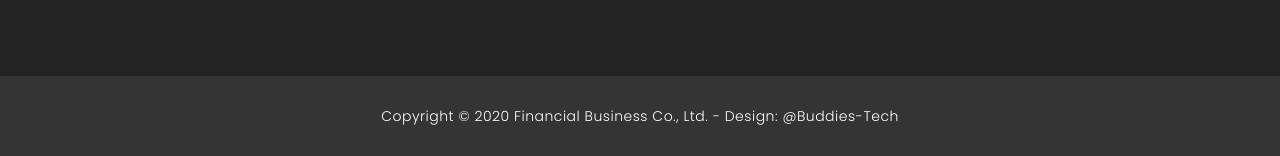
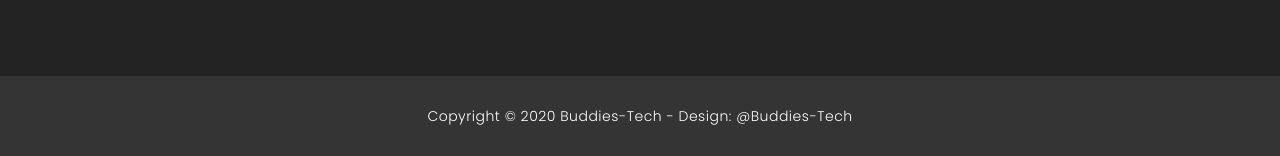
Before and after one commit to NaveenBlitz120/Buddies_tech1, a Django app: page /contact/ in a window 1280 px wide. Shown: the part 1960-2116 px from the top of the page. Run offline with Django 3.2, Linux system fonts and the light colour scheme; some libraries are stand-ins or nearby versions.

Commit message:
Update contact.html

```diff
--- a/templates/contact/contact.html
+++ b/templates/contact/contact.html
@@ -187,7 +187,7 @@ https://templatemo.com/tm-545-finance-business
       <div class="container">
         <div class="row">
           <div class="col-md-12">
-            <p>Copyright &copy; 2020 Financial Business Co., Ltd.
+            <p>Copyright &copy; 2020 Buddies-Tech
 
             - Design: <a>@Buddies-Tech</a></p>
           </div>
```
